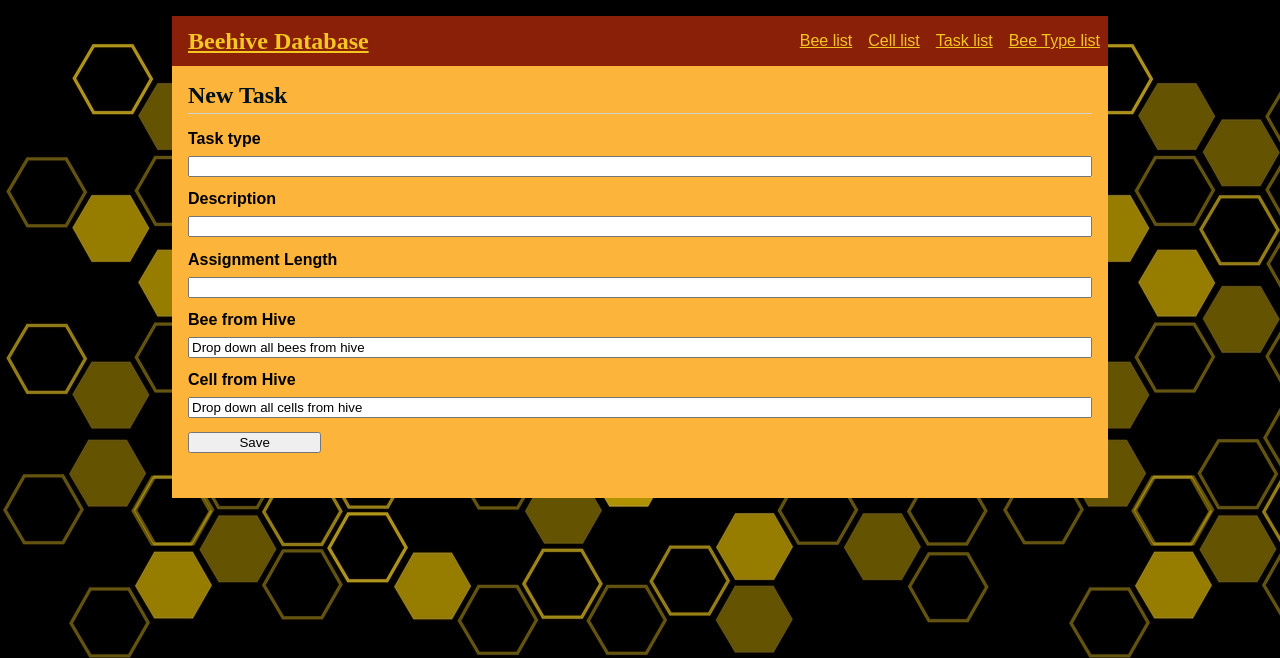
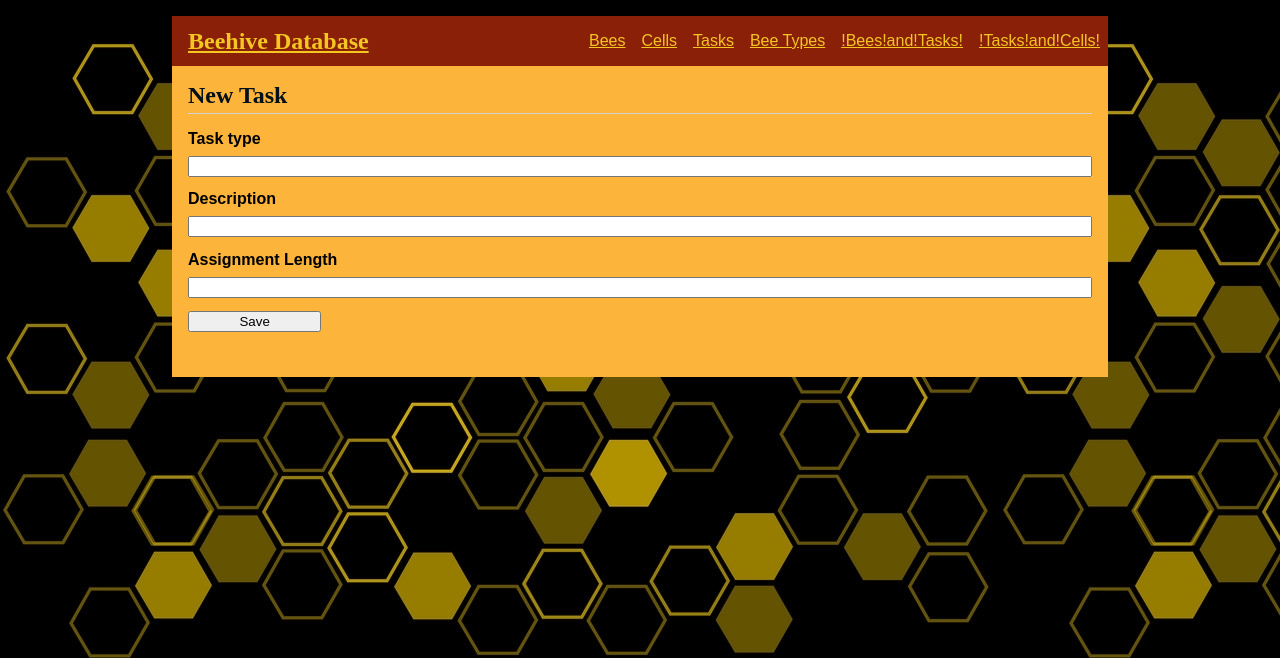
Before and after one commit to Bakaler/Beehive-Database, a Flask app: page /createTask in a window 1280 px wide. Shown: the top 658 px of the page. Run offline with Flask 2, Linux system fonts and the light colour scheme; data that the repository does not hold is empty; some libraries are stand-ins or nearby versions.

Commit message:
Added "real" rows to bee types and tasks, added two new table pages for M:M

```diff
--- a/flaskr/templates/base.html
+++ b/flaskr/templates/base.html
@@ -5,13 +5,17 @@
   <h1>
   <a id="beehive_header" href="{{ url_for('home.index') }}" > <u>Beehive Database</u></a>
   </h1>
-  <a id="beehive_header" href="{{ url_for('bee.index') }}">Bee list</a>
+  <a id="beehive_header" href="{{ url_for('bee.index') }}">Bees</a>
   <a>&emsp;</a>
-  <a id="beehive_header" href="{{ url_for('cell.index') }}">Cell list</a>
+  <a id="beehive_header" href="{{ url_for('cell.index') }}">Cells</a>
   <a>&emsp;</a>
-  <a  id="beehive_header" href="{{ url_for('task.index') }}">Task list</a>
+  <a  id="beehive_header" href="{{ url_for('task.index') }}">Tasks</a>
   <a>&emsp;</a>
-  <a id="beehive_header" href="{{ url_for('bee_type.index') }}">Bee Type list  </a>
+  <a id="beehive_header" href="{{ url_for('bee_type.index') }}">Bee Types</a>
+  <a>&emsp;</a>
+  <a id="beehive_header" href="{{ url_for('bee_type.index') }}">!Bees!and!Tasks!</a>
+  <a>&emsp;</a>
+  <a id="beehive_header" href="{{ url_for('bee_type.index') }}">!Tasks!and!Cells!</a>
 </nav>
 <section class="content">
   <header>
--- a/flaskr/templates/bee/index.html
+++ b/flaskr/templates/bee/index.html
@@ -6,11 +6,7 @@
 {% endblock %}
 
 {% block content %}
-<p>DB is connected, CRD works -- U is non functional</p>
-<p>Search is non-functional</p>
-<div class="topnav">
-  <input type="text" placeholder="To be moved">
-</div>
+<br>
 
 <table>
   <thead>
--- a/flaskr/templates/bee_type/createBee_Type.html
+++ b/flaskr/templates/bee_type/createBee_Type.html
@@ -7,7 +7,7 @@
 {% block content %}
   <form id=""addbee_type" action="/createBee_Type" method="POST">
     Type Name: <input type="text" name="type_name" required><br>
-    Age: <input type="number" name="age" required><br>
+    Age: <input type="text" name="age" required><br>
     Description: <input type="text" name="description" required><br>
     <input type="submit" value="Submit">
   </form>
--- a/flaskr/templates/bee_type/updateBee_Type.html
+++ b/flaskr/templates/bee_type/updateBee_Type.html
@@ -7,7 +7,7 @@
 {% block content %}
   <form id="updateBee_Type" action="/{{bee_type[0]}}/updateBee_Type" method="POST">
     Type Name: <input type="text" name="type_name" value = "{{bee_type[1]}}"><br>
-    Age: <input type="number" name="age" value = "{{bee_type[2]}}" required><br>
+    Age: <input type="text" name="age" value = "{{bee_type[2]}}" required><br>
     Description: <input type="text" name="description" value = "{{bee_type[3]}}" required><br>
     <input type="submit" value="Update">
   </form>
--- a/flaskr/templates/home/index.html
+++ b/flaskr/templates/home/index.html
@@ -25,4 +25,10 @@
 <a>&emsp;</a>
 <a class = "select" href="{{ url_for('bee_type.create') }}">Bee Type create</a>
 
+<h1> Bee_Task </h1>
+<p> Imma be a link someday!</p>
+
+<h1> Task_Cell </h1>
+<p> Im also going to be a link!</p>
+
 {% endblock %}
--- a/flaskr/templates/task/createTask.html
+++ b/flaskr/templates/task/createTask.html
@@ -15,13 +15,6 @@
     <label for="assignment_length">Assignment Length</label>
     <input name="assignment_length" value="{{ request.form['assignment_length'] }}" required>
 
-    <label for="Null">Bee from Hive</label>
-    <input name="Null" value="Drop down all bees from hive">
-
-    <label for="Null">Cell from Hive</label>
-    <input name="Null" value="Drop down all cells from hive">
-
-
     <input type="submit" value="Save">
   </form>
 {% endblock %}
```
Also changed, not shown: flaskr/bee.py (+8 -20 lines), flaskr/templates/bee/updateBee.html (+6 -1 lines), flaskr/templates/task/index.html (+10 -8 lines), flaskr/templates/task/updateTask.html (+0 -10 lines), .aNotes.txt, flaskr/templates/bee_task/createBeeTask.html (added), flaskr/templates/bee_task/index.html (added), flaskr/templates/bee_task/updateBeeTask.html (added), flaskr/templates/task_cell/createTaskCell.html (added), flaskr/templates/task_cell/index.html (added), flaskr/templates/task_cell/updateTaskCell.html (added).
